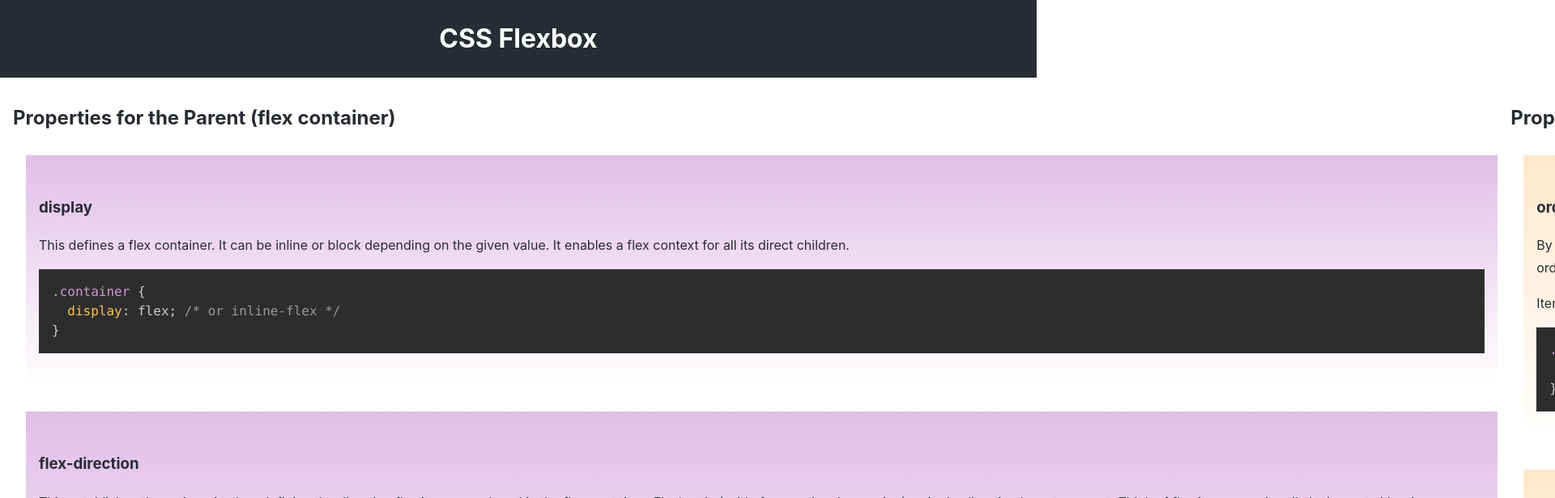
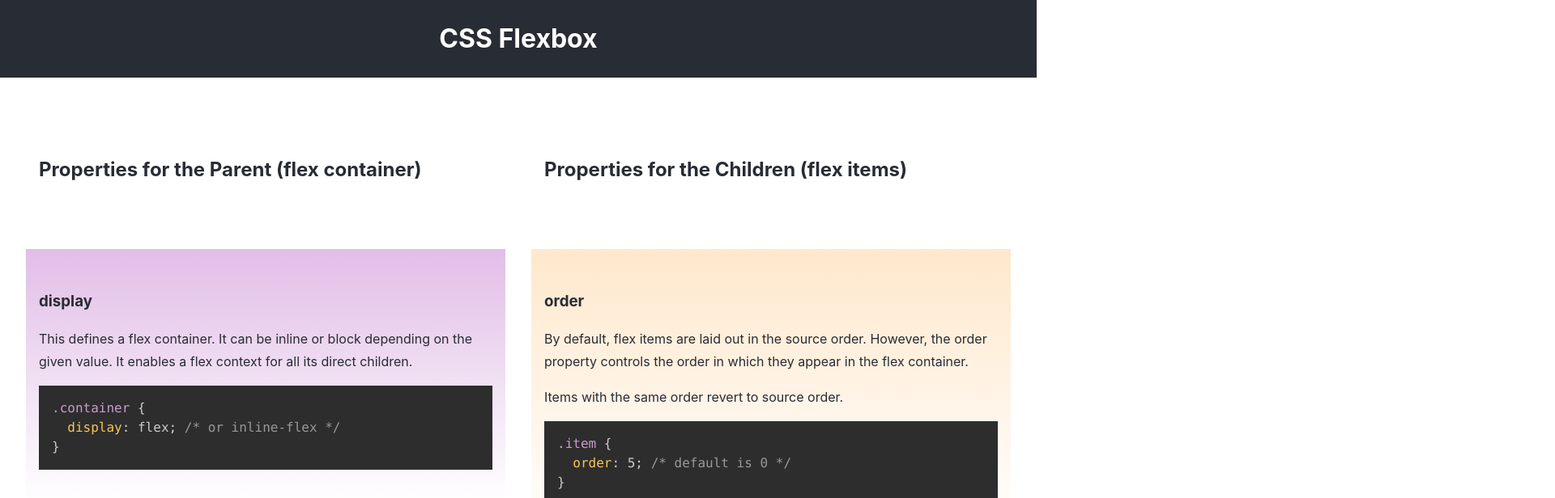
Before and after one commit to haddeeann/cssgarden, a React (Create React App) app: page / in a window 1280 px wide. Shown: the top 616 px of the page at 81% size, 1920 px wide, since content can reach past the window. Built offline with nearby package versions, Linux system fonts and the light colour scheme.

Commit message:
moved the titles to the div to have padding

```diff
--- a/src/App.css
+++ b/src/App.css
@@ -13,10 +13,12 @@ header {
   min-height: calc(100vh - 2em);
   padding: 1em;
 }
+.column-item, .column-item-dark, .column-item-light {
+  padding: 2em 1em;
+  margin: 2em 1em;
+}
 .column-item-dark, .column-item-light {
-  padding: 2em 1em;
   color: var(--dark);
-  margin: 2em 1em;
 }
 .column-item-dark {
   background: linear-gradient(rgba(156, 39, 176, 0.3), #fff);
@@ -25,10 +27,11 @@ header {
 .column-item-light {
   background: linear-gradient(rgba(255, 138, 0, 0.2), #fff);
 }
-
 @media (min-width: 850px) {
   .two-column {
     display: flex;
-    grid-template-columns: 1fr 1fr;
+  }
+  .two-column section {
+    width: 50%;
   }
 }
--- a/src/App.js
+++ b/src/App.js
@@ -26,7 +26,9 @@ function App() {
         <div id='body-container'>
             <div className='two-column'>
                 <section>
-                    <h2>Properties for the Parent (flex container)</h2>
+                    <div className='column-item'>
+                        <h2>Properties for the Parent (flex container)</h2>
+                    </div>
                     <div className='column-item-dark'>
                         <h3>display</h3>
                         <p>This defines a flex container. It can be inline or block depending on the given value. It enables a flex context for all its direct children.</p>
@@ -112,8 +114,10 @@ function App() {
                     </div>
                 </section>
                 <section>
-                    <h2>Properties for the Children
-                        (flex items)</h2>
+                    <div className='column-item'>
+                        <h2>Properties for the Children
+                            (flex items)</h2>
+                    </div>
                     <div className='column-item-light'>
                         <h3>order</h3>
                         <p>By default, flex items are laid out in the source order. However, the order property controls the order in which they appear in the flex container.</p>
```
